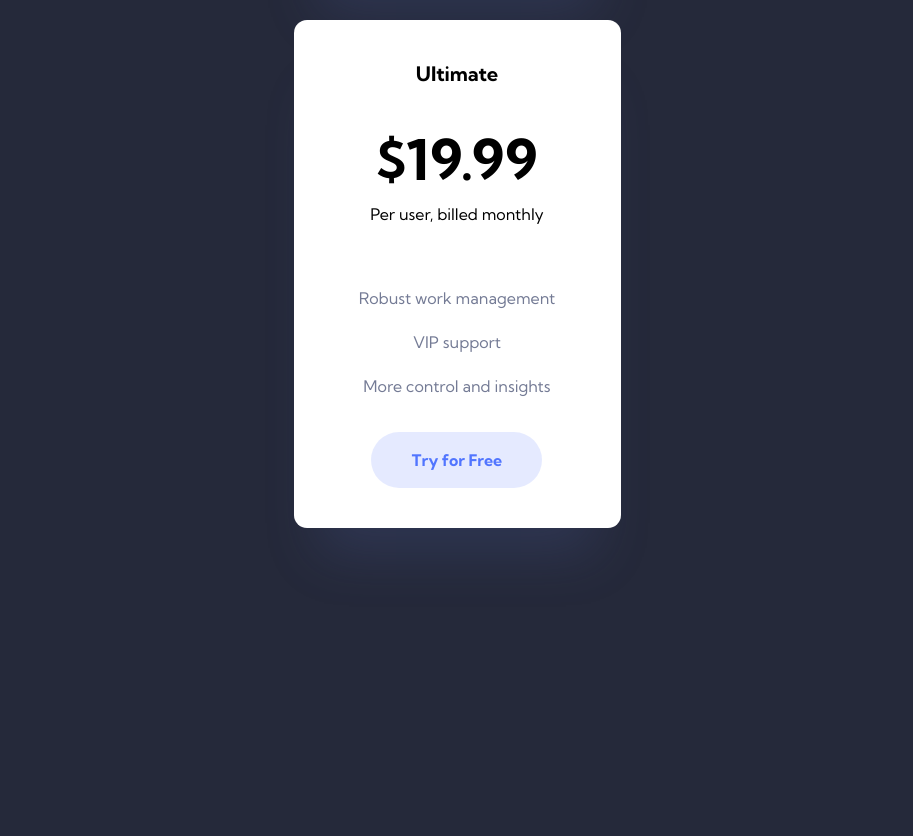
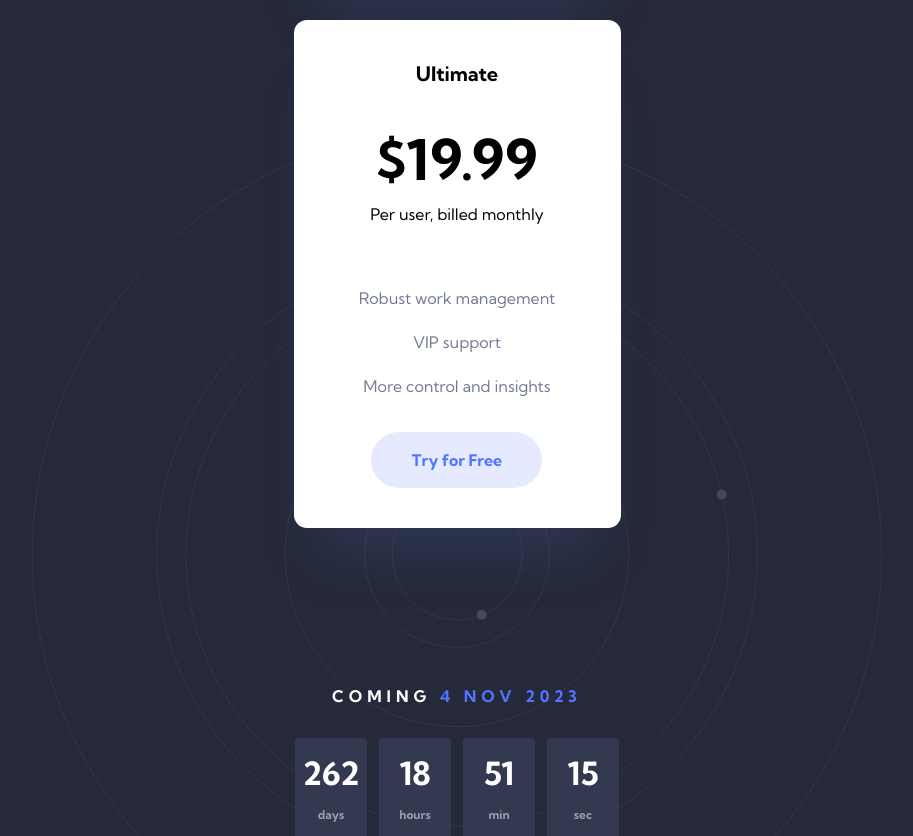
Before and after one commit to caarlosdamian/officelite, a React (Vite) app: page / in a window 1280 px wide. Shown: the part 1960-2796 px from the top of the page, without its empty margins (183-1096 px from the left). Built offline with nearby package versions, Linux system fonts and the light colour scheme.

Commit message:
feat(home): finished mobile home desing

```diff
--- a/src/common/utils/index.ts
+++ b/src/common/utils/index.ts
@@ -63,3 +63,5 @@ export const cardInfo = [
     ],
   },
 ];
+
+export const date = ["days", "hours", "min", "sec"];
--- a/src/components/card/Card.scss
+++ b/src/components/card/Card.scss
@@ -6,7 +6,7 @@
   border-radius: 13px;
   width: 327px;
   height: 508px;
-  padding: 40px 50px;
+  padding: 40px 24px;
   overflow: hidden;
   position: relative;
   display: flex;
--- /dev/null
+++ b/src/components/count/Count.scss
@@ -0,0 +1,77 @@
+@import "../../common/constants/index.scss";
+
+.count {
+  display: flex;
+  align-items: center;
+  justify-content: center;
+  flex-direction: column;
+  gap: 18px;
+  z-index: 2;
+  &-top {
+    &-title {
+      font-weight: 700;
+      font-size: 1rem;
+      line-height: 48px;
+      text-align: center;
+      letter-spacing: 5px;
+      text-transform: uppercase;
+      color: #ffffff;
+      strong {
+        color: #5175ff;
+      }
+
+      &.light {
+        color: #333950;
+      }
+    }
+  }
+
+  &-middle {
+    display: grid;
+    grid-template-columns: repeat(4, 72px);
+    gap: 12px;
+    margin-bottom: 32px;
+    @include for-size("lumia") {
+      grid-template-columns: repeat(4, 65px);
+    }
+
+    .count-wrapper {
+      background: #333950;
+      border-radius: 4px;
+      padding: 11px 24px;
+      display: flex;
+      align-items: center;
+      justify-content: center;
+      flex-direction: column;
+      gap: 4px;
+
+      &.light {
+        background: rgba(81, 117, 255, 1);
+
+        &-title {
+          color: #5175ff;
+        }
+      }
+
+      &-title {
+        font-weight: 700;
+        font-size: 32px;
+        line-height: 48px;
+        display: flex;
+        align-items: flex-end;
+        text-align: center;
+        color: #ffffff;
+      }
+
+      &-subtitle {
+        font-weight: 700;
+        font-size: 12px;
+        line-height: 28px;
+        text-align: center;
+        color: #ffffff;
+        mix-blend-mode: normal;
+        opacity: 0.5;
+      }
+    }
+  }
+}
--- /dev/null
+++ b/src/components/count/Count.tsx
@@ -0,0 +1,34 @@
+import React from "react";
+import { date } from "../../common/utils";
+import { useGetCount } from "../../hooks/useGetCount";
+import { Button } from "../button/Button";
+import "./Count.scss";
+
+export const Count = ({ light }: any) => {
+  const launchDate: any = useGetCount("11/04/2023");
+  return (
+    <div className="count">
+      <div className="count-top">
+        <span className={light ? "count-top-title light" : "count-top-title"}>
+          Coming
+          <strong> 4 Nov 2023</strong>
+        </span>
+      </div>
+      <div className="count-middle">
+        {date.map((item: any) => (
+          <div className={`count-wrapper ${light ? "light" : ""}`}>
+            <span className={`count-wrapper-title`}>
+              {launchDate[item] < 10
+                ? `0${launchDate[item]}`
+                : launchDate[item]}
+            </span>
+            <span className="count-wrapper-subtitle">{item}</span>
+          </div>
+        ))}
+      </div>
+      <div className="count-bottom">
+        <Button label="Get Started" variant="primary" />
+      </div>
+    </div>
+  );
+};
--- /dev/null
+++ b/src/hooks/useGetCount.ts
@@ -0,0 +1,31 @@
+import { useEffect, useState } from "react";
+
+export const useGetCount = (launchDate?: any) => {
+  const [currentDate, setCurrentDate] = useState(new Date());
+  const launchDateFormat = new Date(launchDate);
+  let differenceDays = launchDateFormat.getTime() - currentDate.getTime();
+  let totalDays = Math.ceil(differenceDays / (1000 * 3600 * 24));
+  let seconds = Math.floor(differenceDays / 1000);
+  let minutes = Math.floor(seconds / 60);
+  let hours = Math.floor(minutes / 60);
+
+  seconds = seconds % 60;
+  minutes = minutes % 60;
+
+  hours = hours % 24;
+
+  useEffect(() => {
+    const time = setTimeout(() => setCurrentDate(new Date()), 1000);
+
+    return () => {
+      clearInterval(time);
+    };
+  }, [currentDate]);
+
+  return {
+    days: totalDays,
+    sec: seconds,
+    hours: hours,
+    min: minutes,
+  };
+};
--- a/src/pages/home/Home.scss
+++ b/src/pages/home/Home.scss
@@ -55,7 +55,21 @@
     }
   }
   &-bottom {
-    height: 1248px;
+    height: 1200px;
     background: #25293a;
+    display: flex;
+    align-items: flex-end;
+    justify-content: center;
+    padding: 100px 24px;
+    position: relative;
+    z-index: -1;
+
+    &-img {
+      position: absolute;
+      bottom: 66px;
+      width: 850px;
+      height: 850px;
+      z-index: 1;
+    }
   }
 }
--- a/src/pages/home/Home.tsx
+++ b/src/pages/home/Home.tsx
@@ -1,8 +1,9 @@
 import "./Home.scss";
-import { charts } from "../../assets/";
+import { bgPatternFooter, charts } from "../../assets/";
 import { Button } from "../../components/button/Button";
 import { cardInfo } from "../../common/utils";
 import { Card } from "../../components/card/Card";
+import { Count } from "../../components/count/Count";
 
 export const Home = () => {
   return (
@@ -29,8 +30,12 @@ export const Home = () => {
         ))}
       </div>
       <div className="home-bottom">
-        <div className="home-bottom-left"></div>
-        <div className="home-bottom-right"></div>
+        <img
+          className="home-bottom-img"
+          src={bgPatternFooter}
+          alt="bgPatternFooter"
+        />
+        <Count />
       </div>
     </div>
   );
```
